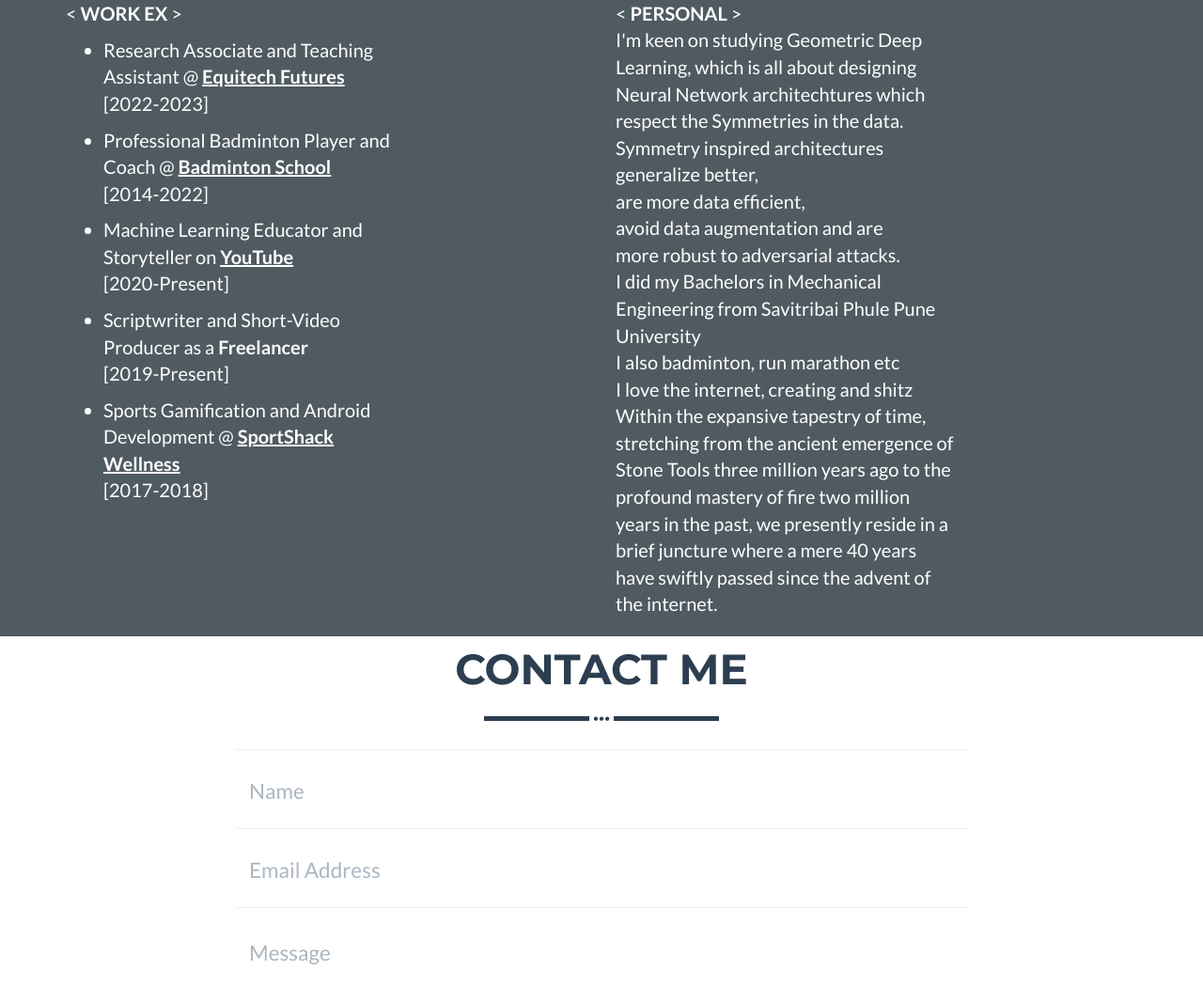
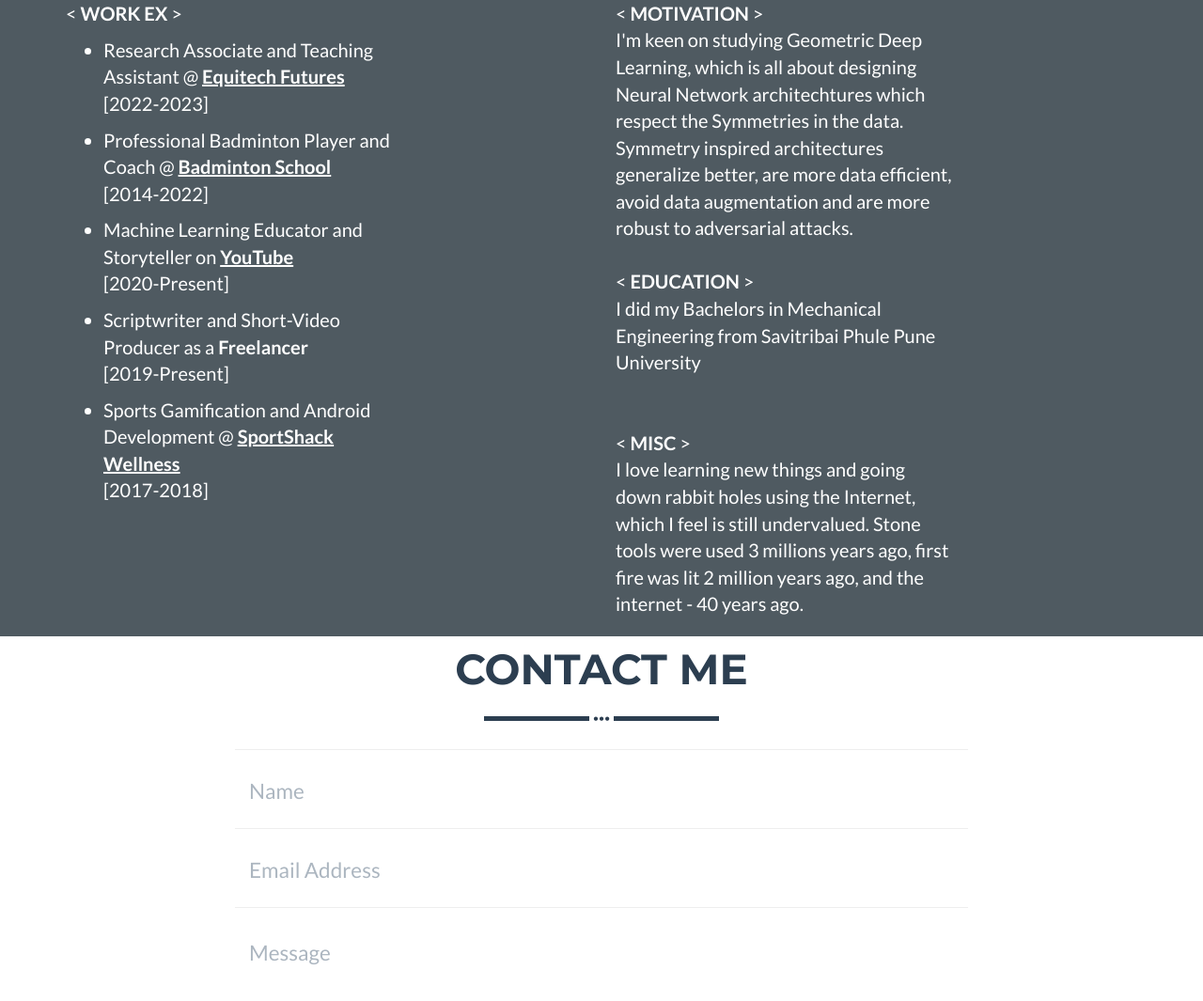
Before and after one commit to kartikchincholikar/kartikchincholikar.github.io, a Jekyll site: the page built from _posts/2014-07-17-Simulations in Statistical Learning Theory.markdown, in a window 1280 px wide and 1400 px high, scrolled down 685 px. Shown: the part 258-1323 px from the top of the window at 94% size. Built offline with Jekyll 4.4.1, drawn with Linux system fonts in a browser that asks for light colours.

Commit message:
Update about.html

```diff
--- a/_includes/about.html
+++ b/_includes/about.html
@@ -16,10 +16,15 @@
         </p>
       </div>
       <div class="col-lg-4 col-lg-offset-2">
-        <p><<b> PERSONAL </b>><br>
+        <p><<b> MOTIVATION </b>><br>
           I'm keen on studying Geometric Deep Learning, which is all about designing Neural Network architechtures which respect the Symmetries in the data.<br>
-Symmetry inspired architectures generalize better,<br> are more data efficient,<br> avoid data augmentation and are<br> more robust to adversarial attacks.<br>
-I did my Bachelors in Mechanical Engineering from Savitribai Phule Pune University<br>I also badminton, run marathon etc<br>I love the internet, creating and shitz<br>Within the expansive tapestry of time, stretching from the ancient emergence of Stone Tools three million years ago to the profound mastery of fire two million years in the past, we presently reside in a brief juncture where a mere 40 years have swiftly passed since the advent of the internet.</p>
+Symmetry inspired architectures generalize better, are more data efficient, avoid data augmentation and are more robust to adversarial attacks.
+          <br><br><<b> EDUCATION </b>><br>
+I did my Bachelors in Mechanical Engineering from Savitribai Phule Pune University<br>
+            <br><br><<b> MISC </b>><br>
+              I love learning new things and going down rabbit holes using the Internet, which I feel is still undervalued.
+              Stone tools were used 3 millions years ago, first fire was lit 2 million years ago, and the internet - 40 years ago.
+              </p>
       </div>
     </div>
   </div>
```
